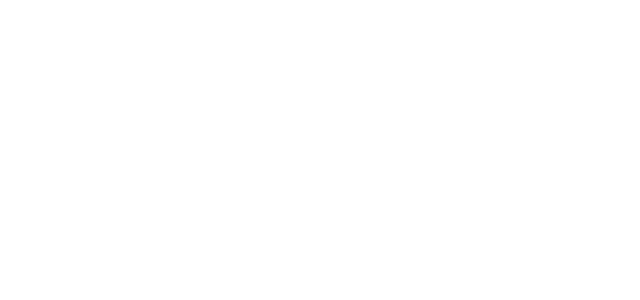
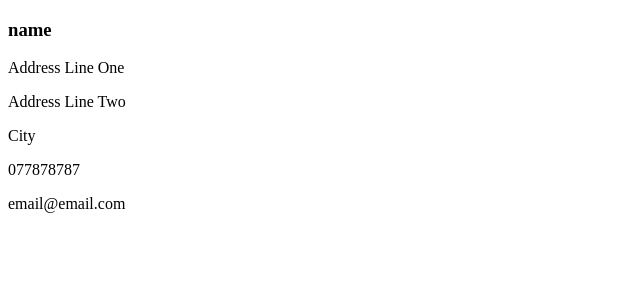
Before and after one commit to christocarr/react-address-book, a React (Create React App) app: page / in a window 1280 px wide. Shown: the top 300 px of the page, without its empty margins (0-640 px from the left). Built offline with nearby package versions, Linux system fonts and the light colour scheme.

Commit message:
Feature: contacts as contact list

```diff
--- a/src/App.js
+++ b/src/App.js
@@ -1,12 +1,28 @@
-import React from 'react';
+import React, { useState } from 'react';
+import ContactList from './components/ContactList';
 
 function App() {
-  return (
-    <div className="App">
-      <header className="App-header">
-      </header>
-    </div>
-  );
+	//set state to array which will update with objects
+	const [contacts, setContacts] = useState([
+		{
+			name: 'name',
+			address: {
+				addressLineOne: 'Address Line One',
+				addressLineTwo: 'Address Line Two',
+				city: 'City',
+				postCode: 'postcode',
+			},
+			telephone: '077878787',
+			email: 'email@email.com',
+		},
+	]);
+
+	return (
+		<div className="App">
+			<header className="App-header"></header>
+			<ContactList contacts={contacts} />
+		</div>
+	);
 }
 
 export default App;
--- /dev/null
+++ b/src/components/Contact.js
@@ -0,0 +1,26 @@
+import React from 'react';
+
+//destructure props and render
+function Contact({
+	name,
+	addressLineOne,
+	addressLineTwo,
+	city,
+	postcode,
+	telephone,
+	email,
+}) {
+	return (
+		<div>
+			<h3>{name}</h3>
+			<p>{addressLineOne}</p>
+			<p>{addressLineTwo}</p>
+			<p>{city}</p>
+			<p>{postcode}</p>
+			<p>{telephone}</p>
+			<p>{email}</p>
+		</div>
+	);
+}
+
+export default Contact;
--- /dev/null
+++ b/src/components/ContactList.js
@@ -0,0 +1,25 @@
+import React from 'react';
+import Contact from '../components/Contact';
+
+//map over contacts and render each contact as component
+function ContactList({ contacts }) {
+	return (
+		<div>
+			{contacts.map(({ name, address, telephone, email }, index) => (
+				<Contact
+					key={index}
+					name={name}
+					addressLineOne={address.addressLineOne}
+					addressLineTwo={address.addressLineTwo}
+					city={address.city}
+					county={address.county}
+					postcode={address.postcode}
+					telephone={telephone}
+					email={email}
+				/>
+			))}
+		</div>
+	);
+}
+
+export default ContactList;
```
